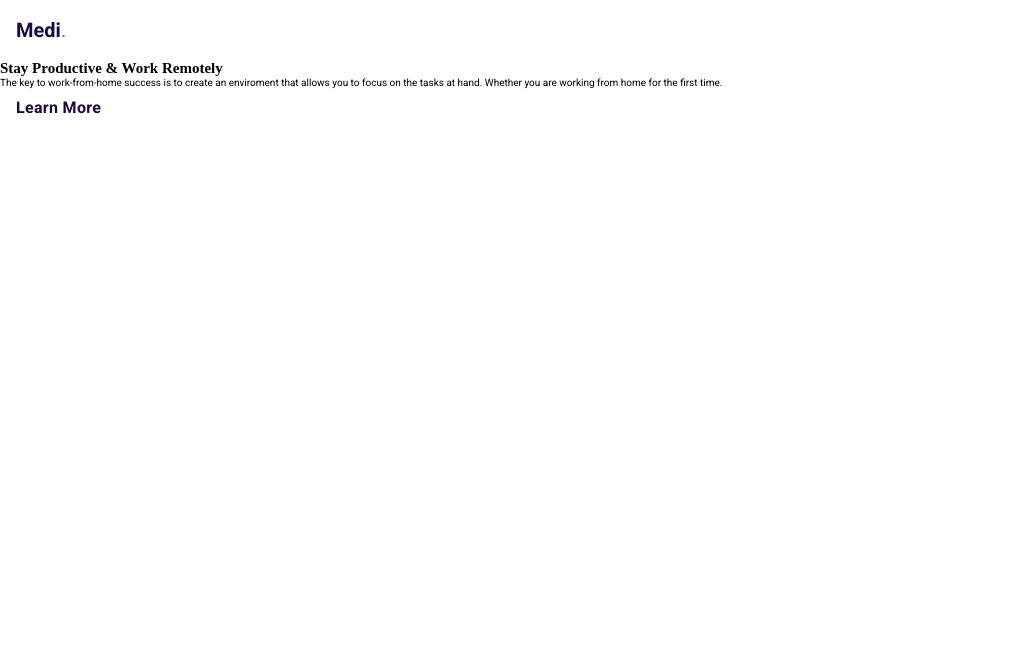
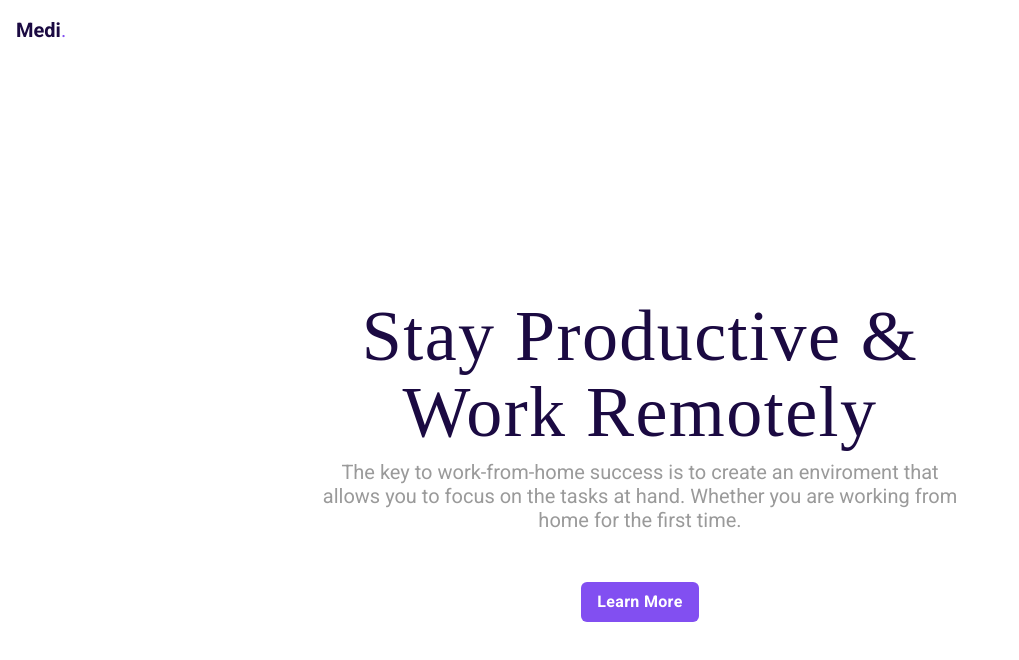
Before and after one commit to sonseong10/static-pages, a plain HTML site: page pages/Day2/index.html in a window 1280 px wide. Shown: the whole page, without its empty margins (0-1019 px from the left). Drawn offline with Linux system fonts and the light colour scheme; a web font is replaced by a local one.

Commit message:
Add container style

```diff
--- a/pages/Day2/assets/style.css
+++ b/pages/Day2/assets/style.css
@@ -174,6 +174,44 @@ header {
   background-color: var(--color-purple);
 }
 
+/* container */
+.container {
+  display: flex;
+  justify-content: center;
+  align-items: center;
+  margin: 0 auto;
+  width: 100%;
+  height: 100vh;
+}
+
+/* container-left */
+.container-left {
+  flex-basis: 50%;
+}
+
+.intro {
+  text-align: center;
+}
+
 .title {
+  margin-bottom: 0.14em;
   font-family: "Ramaraja", serif;
+  font-size: var(--font-lage);
+  line-height: 76px;
+  letter-spacing: 0.02em;
+  font-weight: 400;
+  color: var(--color-purple-dark);
 }
+
+.desc {
+  margin-bottom: 2.5em;
+  font-size: var(--font-small);
+  color: var(--color-gray);
+}
+
+/* container right */
+.container-right {
+  display: none;
+}
+
+}
--- a/pages/Day2/index.html
+++ b/pages/Day2/index.html
@@ -46,22 +46,18 @@
         <span class="horizontal"></span>
       </button>
     </header>
-    <section>
-      <div>
+    <section class="container">
+      <div class="intro container-left">
         <h1 class="title">Stay Productive & Work Remotely</h1>
-        <p>
+        <p class="desc">
           The key to work-from-home success is to create an enviroment that
           allows you to focus on the tasks at hand. Whether you are working from
           home for the first time.
         </p>
-        <button type="button" class="btn">Learn More</button>
+        <button type="button" class="btn active">Learn More</button>
       </div>
-      <div>
-        <div></div>
-        <div></div>
-        <div></div>
-        <div></div>
-      </div>
+      <article class="container-right">
+      </article>
     </section>
     <script type="text/javascript">
       const body = document.body
```
